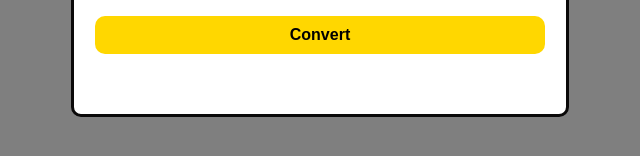
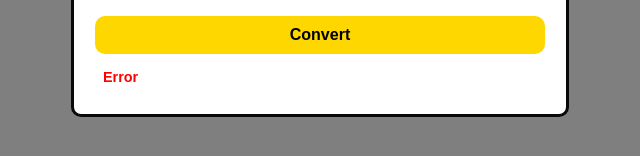
Before and after one commit to KenStern1219/UnitConversion, a website: page UnitConversion.html in a window 1280 px wide. Both pictures are taken after a click on the button "Binary". Shown: the part 588-744 px from the top of the page, 320-960 px from the left. Drawn offline with Linux system fonts and the light colour scheme.

Commit message:
Need to recommit the javascript

```diff
--- a/script.js
+++ b/script.js
@@ -254,8 +254,10 @@ document.addEventListener("DOMContentLoaded", function ()
         //
         inputValue.value = "1";
 
-
-        errorMessage.textContent = "Error";
+        //
+        // Initialize the Binary document error message
+        //
+        errorMessage.value = "Error";
 
         //
         // Populate the drop down boxes with the appropriate units
--- a/styles.css
+++ b/styles.css
@@ -83,7 +83,6 @@ h2
     border: 3px solid #0a0909;
     border-radius: 10px;
     z-index: 2;
-
 }
 
 .modal .flex
@@ -133,6 +132,9 @@ button
 {
     border: 0;
     color: red;
+    font-weight: bold;
+    outline: none;
+    pointer-events: none;
 }
 
 .btn-close
```
